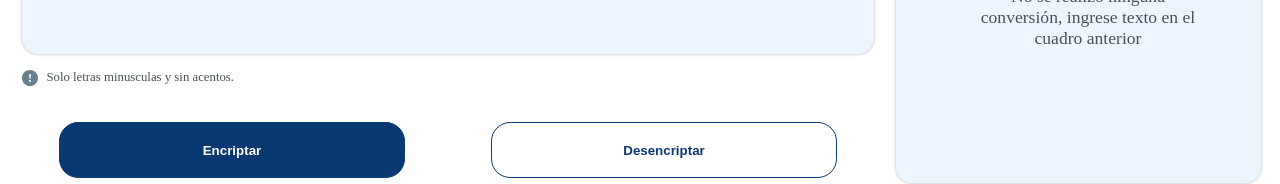
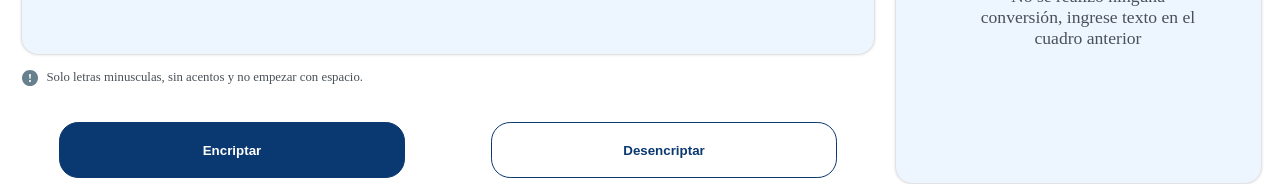
Before and after one commit to AxellGarciaRivas/Changelle-Oracle-ONE, a plain HTML site: page docs/index.html in a window 1280 px wide. Shown: the part 548-732 px from the top of the page. Drawn offline with Linux system fonts and the light colour scheme; a script that the page names is missing.

Commit message:
Arreglando sugerencia

```diff
--- a/docs/index.html
+++ b/docs/index.html
@@ -51,7 +51,7 @@
                             fill="#67808E" />
                     </svg>
 
-                    <p id="mensaje-sugerencia">Solo letras minusculas y sin acentos.</p>
+                    <p id="mensaje-sugerencia">Solo letras minusculas, sin acentos y no empezar con espacio.</p>
                 </div>
 
                 <!-- botones -->
```
